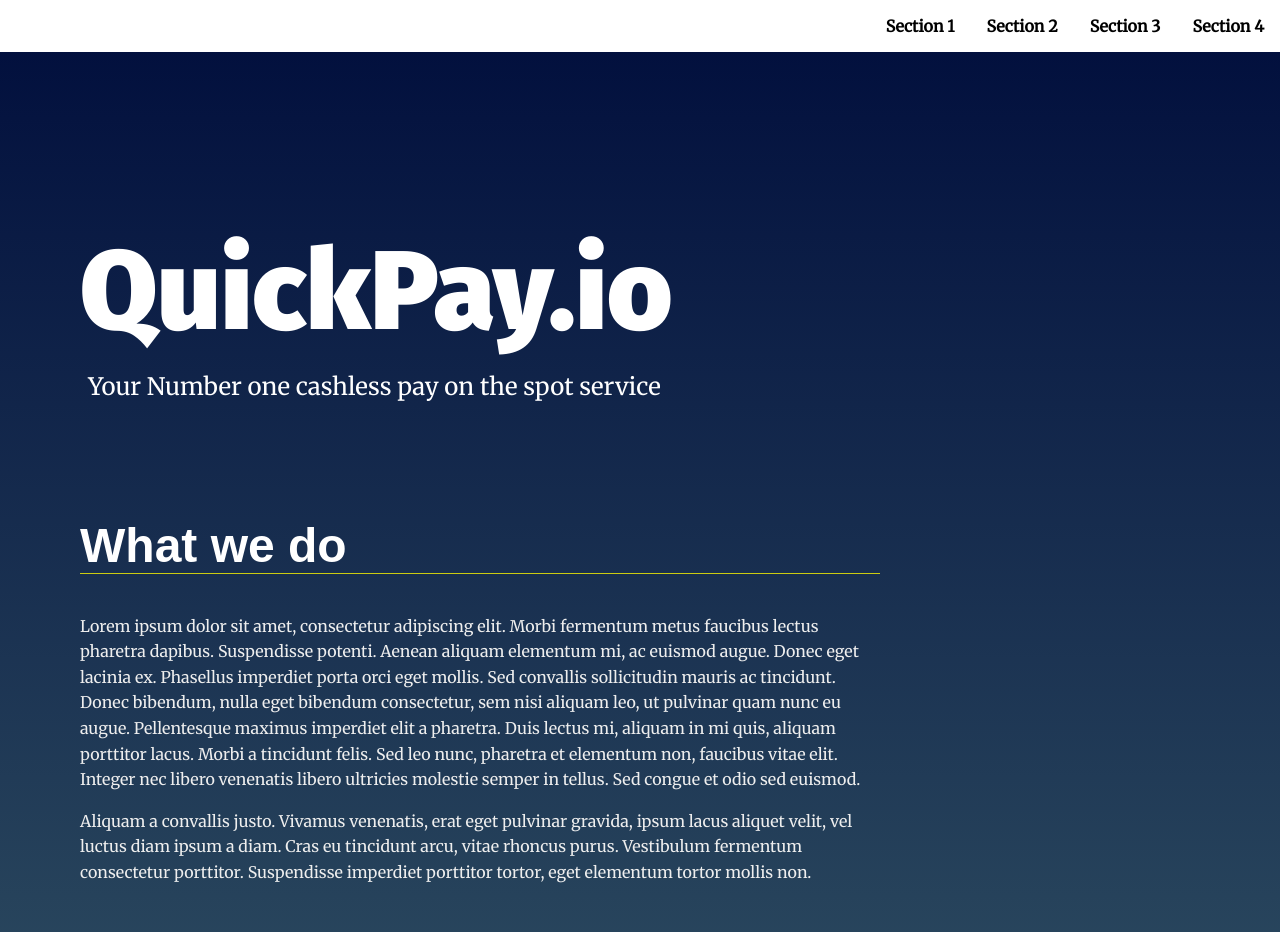
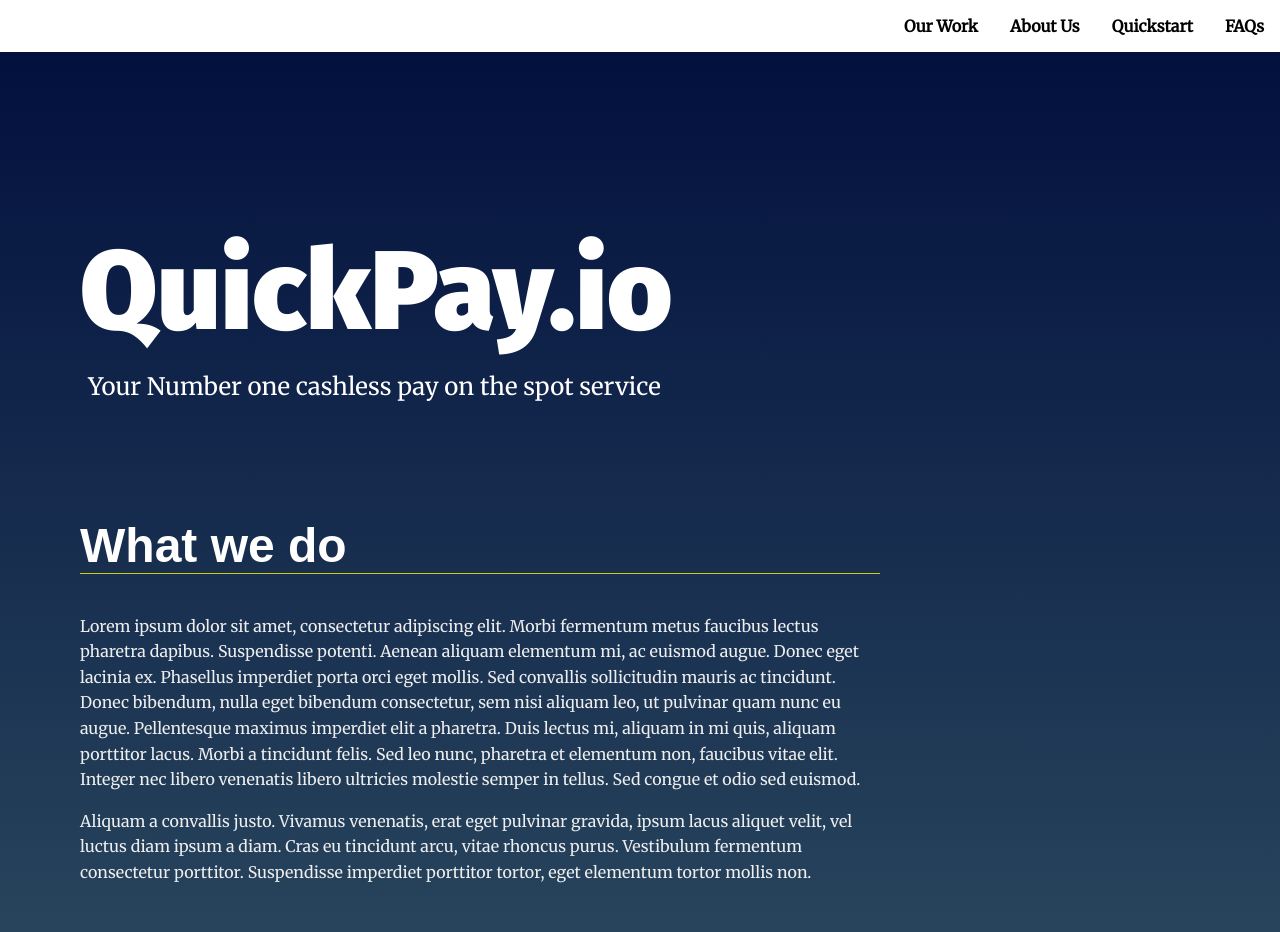
Before and after one commit to Resa-Obamwonyi/fend-landing-page, a plain HTML site: page index.html in a window 1280 px wide. Shown: the top 932 px of the page. Drawn offline with Linux system fonts and the light colour scheme.

Commit message:
feat- added nav click event listener

```diff
--- a/index.html
+++ b/index.html
@@ -31,7 +31,7 @@
     a data attribute that will populate the li node.
     Adding more sections will automatically populate nav.
     The first section is set to active class by default -->
-      <section id="section1" data-nav="Section 1">
+      <section id="section1" data-nav="Our Work">
         <div class="landing__container">
           <h2>What we do</h2>
           <p>
@@ -57,7 +57,7 @@
           </p>
         </div>
       </section>
-      <section id="section2" data-nav="Section 2">
+      <section id="section2" data-nav="About Us">
         <div class="landing__container">
           <h2>Who we are</h2>
           <p>
@@ -83,7 +83,7 @@
           </p>
         </div>
       </section>
-      <section id="section3" data-nav="Section 3">
+      <section id="section3" data-nav="Quickstart">
         <div class="landing__container">
           <h2>How to set up QuickPay</h2>
           <p>
@@ -109,7 +109,7 @@
           </p>
         </div>
       </section>
-      <section id="section4" data-nav="Section 4">
+      <section id="section4" data-nav="FAQs">
         <div class="landing__container">
           <h2>Frequently Asked Questions</h2>
           <p>
--- a/js/app.js
+++ b/js/app.js
@@ -1,9 +1,3 @@
-
-/**
- * Comments should be present at the beginning of each procedure and class.
- * Great to have comments before crucial code sections within the procedure.
-*/
-
 /**
  * Define Global Variables
  *
@@ -11,25 +5,47 @@
 let navContainer = document.getElementById("navbar__list");
 let sectionGroup = document.getElementsByTagName("section");
 
-console.log(sectionGroup);
-// let sectionOne = document.getElementById("section1");
-// let sectionTwo = document.getElementById("section2");
-// let sectionThree = document.getElementById("section3");
-// let sectionFour = document.getElementById("section4");
-
 /**
  * End Global Variables
  * Start Helper Functions
  *
 */
 
+// check if element is in viewport
+function isElementInViewPort(element) {
+    // get bounding client
+    let boundingClient = element.getBoundingClientRect();
+    if (boundingClient.top <= 100 && boundingClient.bottom >= 0) { return true; }
+    else { return false; }
+}
 
+// Event listener for li
+function scrollToClick(e) {
+    e.preventDefault();
+    for (let section of sectionGroup) {
+        if (e.target.textContent === section.dataset.nav) {
+            section.scrollIntoView({ behavior: "smooth" });
+        }
+    }
+}
 
+// Get LI element in view
+function getNavInView(element) {
+    // loop through the nav list
+    for (let elementListItem of navContainer.children) {
+        // get a match based on the list and section in view
+        if (elementListItem.innerHTML === element.dataset.nav) {
+            // return list element in view
+            return elementListItem;
+        }
+    }
+}
 /**
  * End Helper Functions
  * Begin Main Functions
  *
 */
+
 
 // build the nav
 function navBuilder() {
@@ -44,38 +60,35 @@ function navBuilder() {
         // Append list element to ul
         navContainer.appendChild(listItem);
     }
-}
 
-
-// check if element is in viewport
-function isElementInViewPort(element) {
-    // get bounding client
-    let boundingClient = element.getBoundingClientRect();
-    if (boundingClient.top <= 100 && boundingClient.bottom >= 0) { return true; }
-    else { return false; }
+    // Add Event listener that scrolls to section to Ul container
+    navContainer.addEventListener("click", (e) => scrollToClick(e));
 }
 
 // Add class active if element is in viewport, else remove the class
 function addClassActive(e) {
     e.preventDefault();
-    for (element of sectionGroup) {
-        if (isElementInViewPort(element)) {
-            element.classList.add("active");
+    // loop through each section in the section group
+    for (let section of sectionGroup) {
+        // if section is in view port
+        if (isElementInViewPort(section)) {
+            // add "active" to section class list
+            section.classList.add("active");
+            // get li attached to section
+            liElement = getNavInView(section);
+            // modify css of li to fit active state
         } else {
-            element.classList.remove("active");
+            section.classList.remove("active");
         }
     }
 }
 
 
-// Scroll to anchor ID using scrollTO event
 
 // Call Nav Builder
 navBuilder();
 
-// Scroll to section on link click
-
-// Event listner to set sections as active
+// Event listener to set sections as active
 window.addEventListener("scroll", (e) => {
     addClassActive(e);
 });
```
